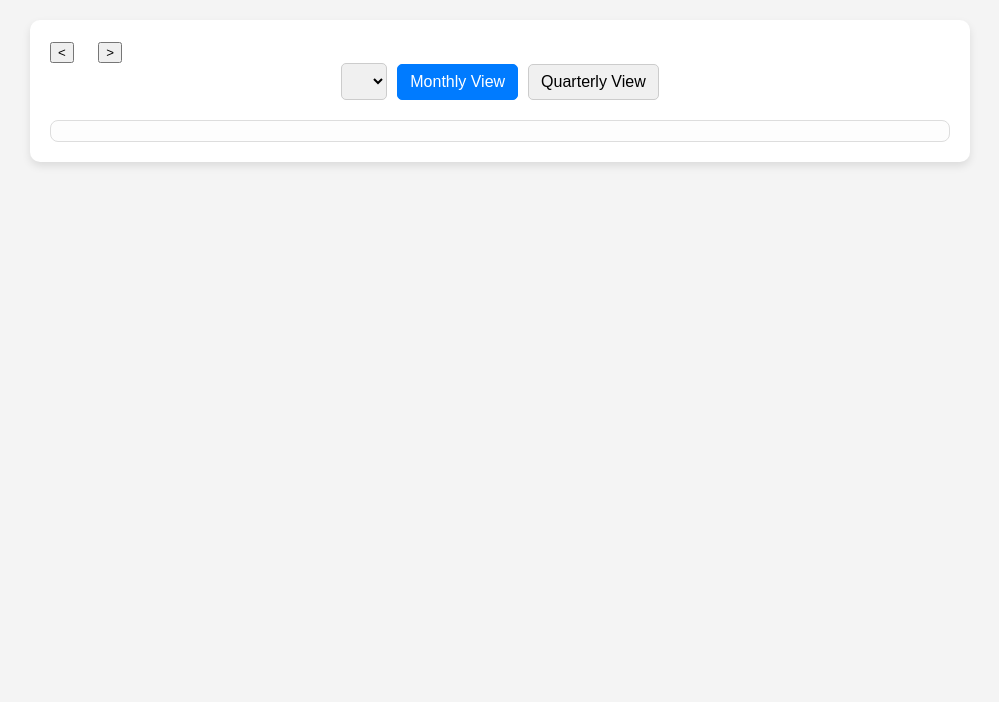
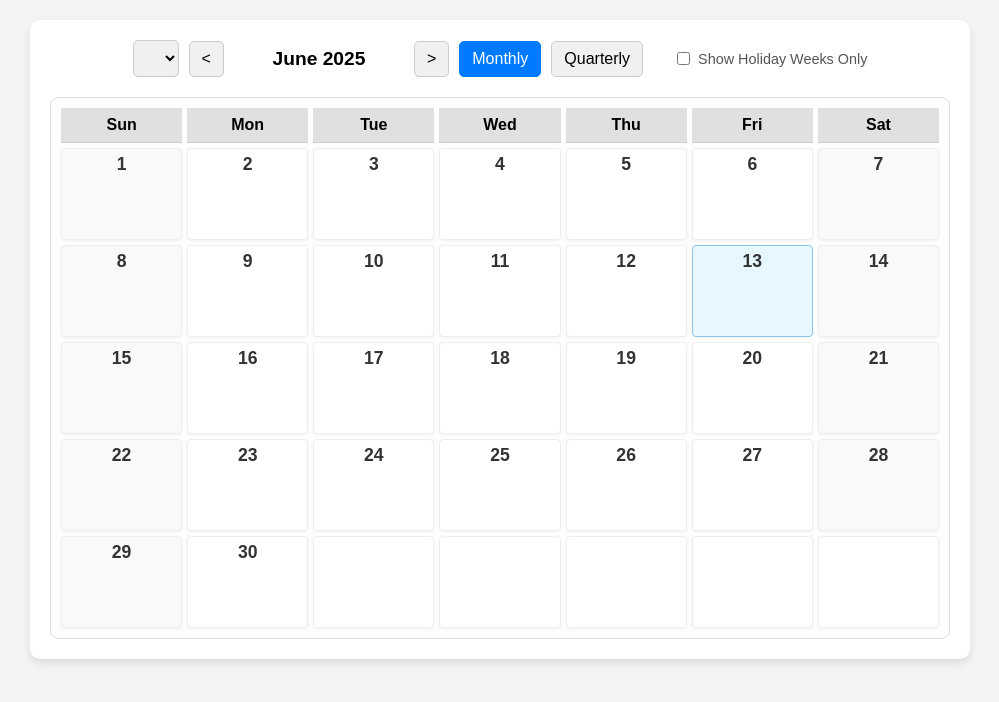
Before and after one commit to nk-456/calendar-app, a plain HTML site: page index.html in a window 1280 px wide. Shown: the whole page, without its empty margins (140-1139 px from the left). Drawn offline with Linux system fonts and the light colour scheme; no server answers.

Commit message:
Update index.html

```diff
--- a/index.html
+++ b/index.html
@@ -8,22 +8,21 @@
 </head>
 <body>
     <div class="calendar-container">
-        <div class="calendar-header">
+        <div class="controls">
+            <select id="countrySelect"></select>
             <button id="prevBtn">&lt;</button>
             <span id="currentMonthYear"></span>
             <button id="nextBtn">&gt;</button>
+            <button id="monthlyViewBtn" class="active">Monthly</button>
+            <button id="quarterlyViewBtn">Quarterly</button>
+            <label class="checkbox-container">
+                <input type="checkbox" id="showHolidayWeeks">
+                Show Holiday Weeks Only
+            </label>
         </div>
-
-        <div class="controls">
-            <select id="countrySelect"></select>
-            <button id="monthlyViewBtn" class="active">Monthly View</button>
-            <button id="quarterlyViewBtn">Quarterly View</button>
-        </div>
-
         <div id="calendar" class="calendar-grid">
             </div>
     </div>
-
     <script src="script.js"></script>
 </body>
 </html>
```
